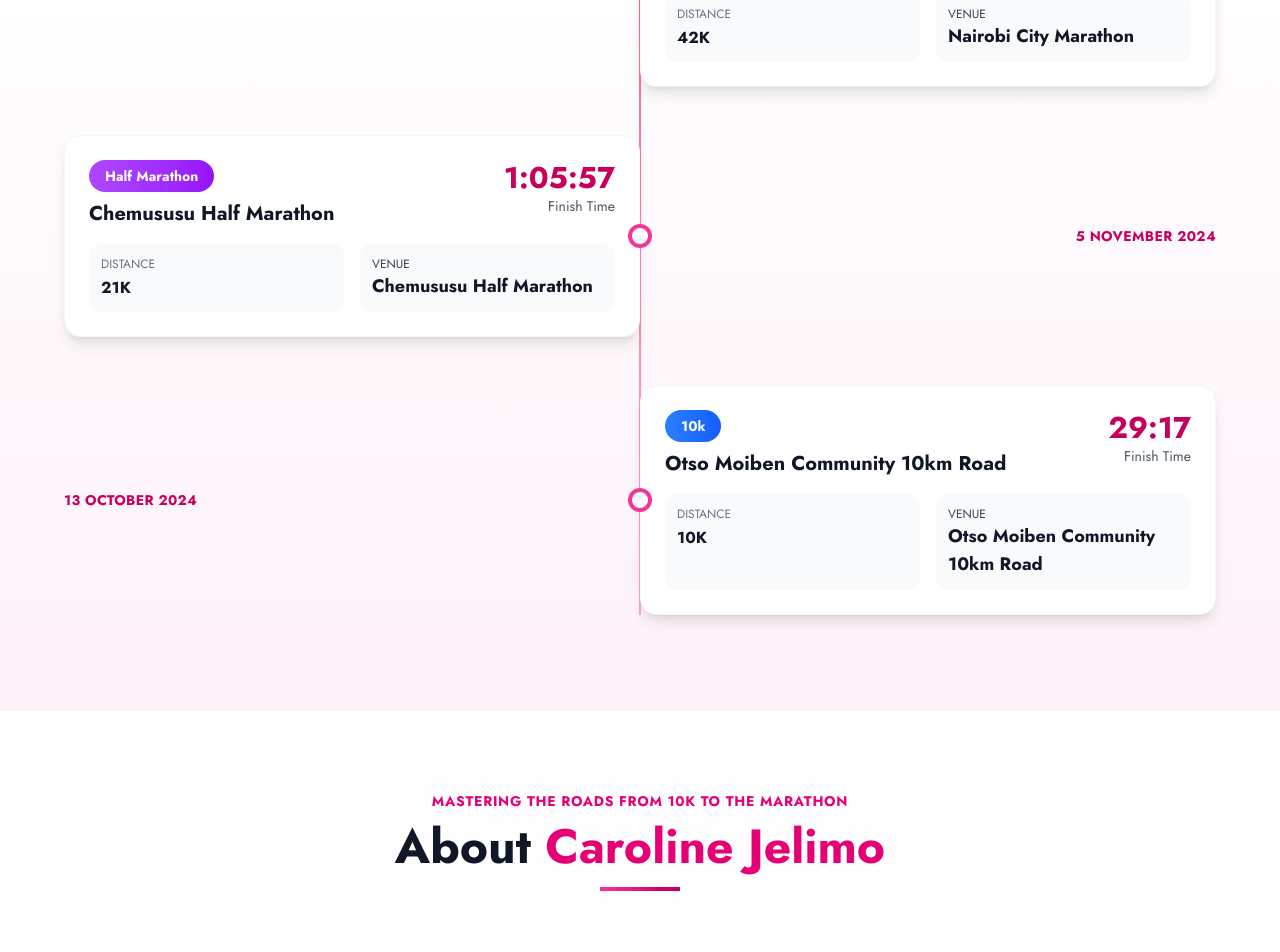
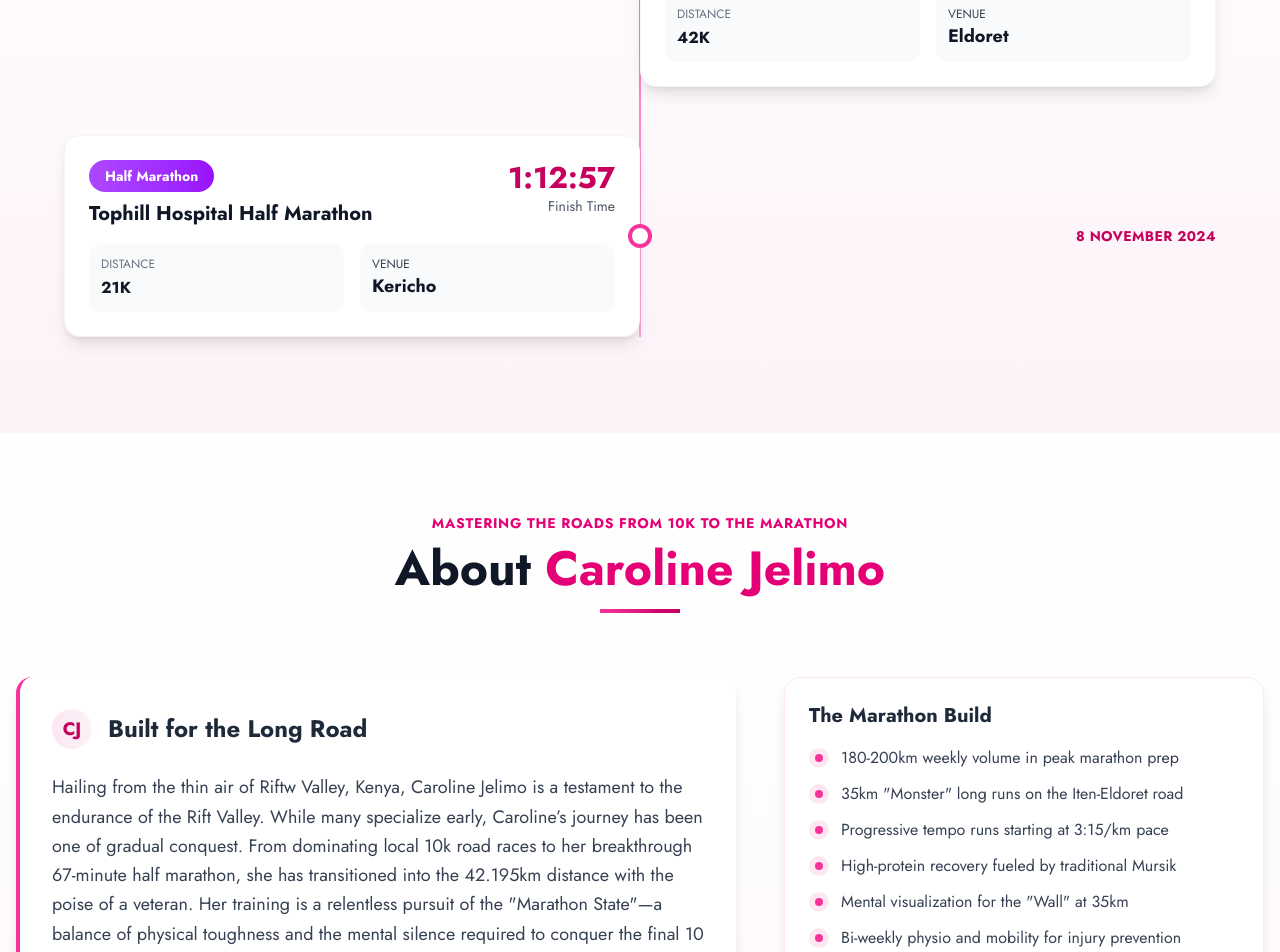
Before and after one commit to Koech161/gideon-sugut, a Next.js app: page / in a window 1280 px wide. Shown: the part 1860-2812 px from the top of the page. Built offline with nearby package versions, Linux system fonts and the light colour scheme.

Commit message:
update about

```diff
--- a/components/About.jsx
+++ b/components/About.jsx
@@ -51,7 +51,7 @@
                 </h2>
               </div>
               <p className="mb-6 text-lg leading-relaxed text-gray-700">
-                Hailing from the thin air of Iten, Kenya, Caroline Jelimo is a testament to the endurance of the Rift Valley. While many specialize early, Caroline’s journey has been one of gradual conquest. From dominating local 10k road races to her breakthrough 67-minute half marathon, she has transitioned into the 42.195km distance with the poise of a veteran. Her training is a relentless pursuit of the "Marathon State"—a balance of physical toughness and the mental silence required to conquer the final 10 kilometers of a world-major race.
+                Hailing from the thin air of Riftw Valley, Kenya, Caroline Jelimo is a testament to the endurance of the Rift Valley. While many specialize early, Caroline’s journey has been one of gradual conquest. From dominating local 10k road races to her breakthrough 67-minute half marathon, she has transitioned into the 42.195km distance with the poise of a veteran. Her training is a relentless pursuit of the "Marathon State"—a balance of physical toughness and the mental silence required to conquer the final 10 kilometers of a world-major race.
               </p>
               <p className="text-lg leading-relaxed text-gray-700">
                 With a marathon personal best of 2:21:42, Caroline is no longer just a "rising star"—she is a calculated force on the World Marathon Majors circuit. Whether it's the tactical maneuvering of a 10k or the grueling attrition of a 42k, her strategy remains the same: relentless rhythm and an unbreakable spirit.
--- a/components/RecordsTable.jsx
+++ b/components/RecordsTable.jsx
@@ -3,10 +3,10 @@
 import { motion, AnimatePresence } from 'framer-motion';
 
 const achievementsData = [
-  { "id": 1, "event": "Marathon", "time": "2:14:26", "date": "2025-06-06", "venue": "Nairobi City Marathon" },
-  { "id": 3, "event": "10k", "time": "29:17", "date": "2024-10-13", "venue": "Otso Moiben Community 10km Road" },
-  { "id": 2, "event": "Half Marathon", "time": "1:05:57", "date": "2024-11-05", "venue": "Chemususu Half Marathon" },
-  { "id": 4, "event": "Half Marathon", "time": "1:03:05", "date": "2025-09-27", "venue": "Kirinyaga Half Marathon" }
+  { "id": 1, "event": "Marathon", "time": "2:31:26", "date": "2025-04-27", "venue": "Eldoret City Marathon", "location": "Eldoret" },
+  { "id": 3, "event": "10k", "time": "31:17", "date": "2025-07-20", "venue": "Mozzart Bet Rediscover Nandi 10KM", "location": "Kapsabet" },
+  { "id": 2, "event": "Half Marathon", "time": "1:12:57", "date": "2024-11-08", "venue": "Tophill Hospital Half Marathon", "location": "Kericho" },
+
 ];
 
 const categoryFilters = ['All', 'Marathon', 'Half Marathon', '10k'];
@@ -281,7 +281,7 @@
             </div>
             <div className="p-3 rounded-xl bg-gray-50">
               <div className="text-xs font-medium text-gray-700 uppercase">Venue</div>
-              <div className="text-lg font-semibold text-gray-900">{achievement.venue}</div>
+              <div className="text-lg font-semibold text-gray-900">{achievement.location}</div>
             </div>
           </div>
         </motion.div>
@@ -351,7 +351,7 @@
                   <svg className="flex-shrink-0 w-5 h-5 text-pink-500" fill="none" viewBox="0 0 24 24" stroke="currentColor">
                     <path strokeLinecap="round" strokeLinejoin="round" strokeWidth={2} d="M17.657 16.657L13.414 20.9a1.998 1.998 0 01-2.827 0l-4.244-4.243a8 8 0 1111.314 0z" />
                   </svg>
-                  <span className="text-sm text-gray-700">{achievement.venue}</span>
+                  <span className="text-sm text-gray-700">{achievement.location}</span>
                 </div>
               </div>
             </div>
```
